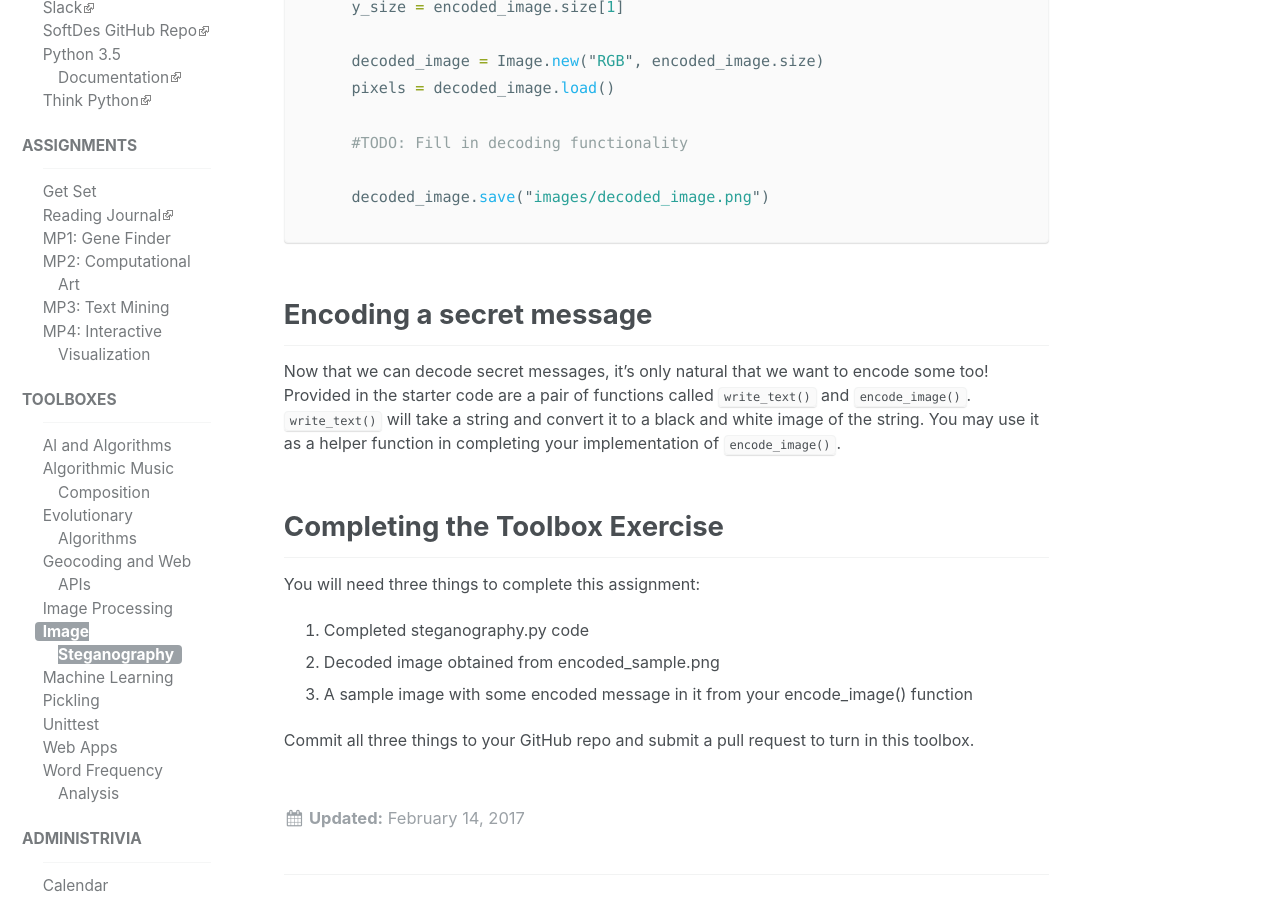
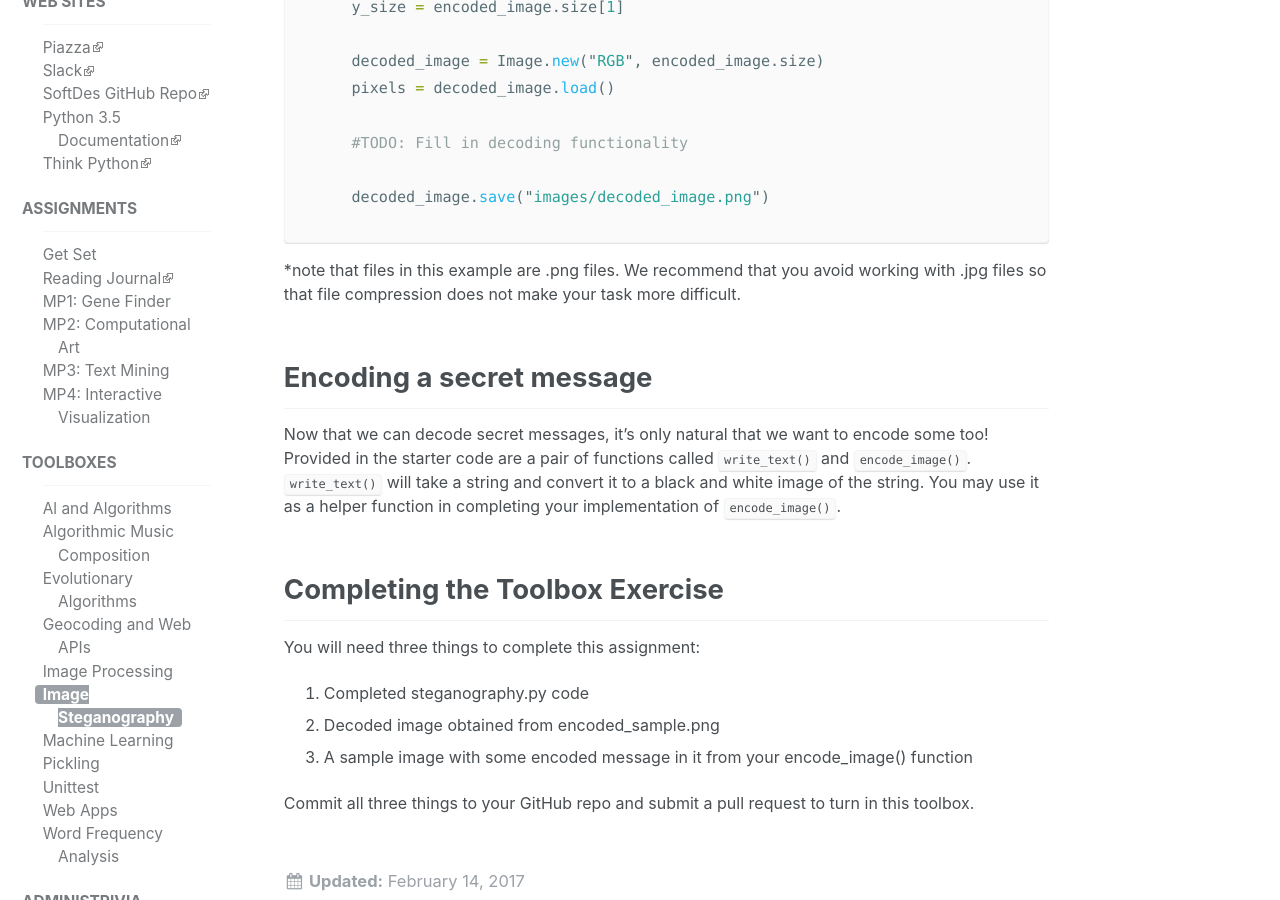
Before and after one commit to sd17spring/sd17spring.github.io, a Jekyll site: the page built from _toolboxes/image-steganography.md, in a window 1280 px wide and 900 px high, scrolled down 3608 px. Built offline with Jekyll 4.4.1, drawn with Linux system fonts in a browser that asks for light colours.

Commit message:
adding note about jpg files

````diff
--- a/_toolboxes/image-steganography.md
+++ b/_toolboxes/image-steganography.md
@@ -91,6 +91,7 @@ def decode_image(file_location):
 
     decoded_image.save("images/decoded_image.png")
 ```
+*note that files in this example are .png files. We recommend that you avoid working with .jpg files so that file compression does not make your task more difficult.
 
 ## Encoding a secret message
 
````
